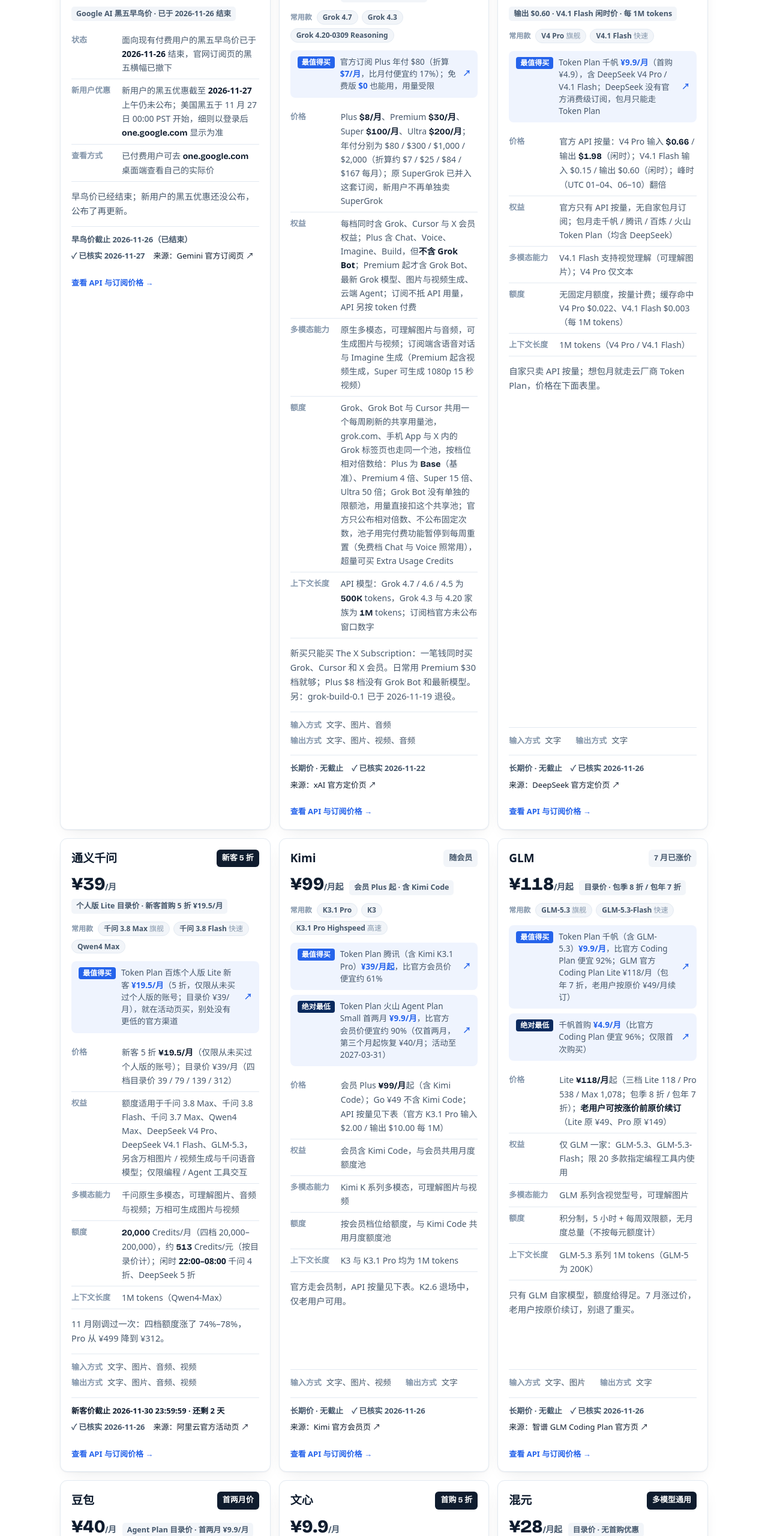
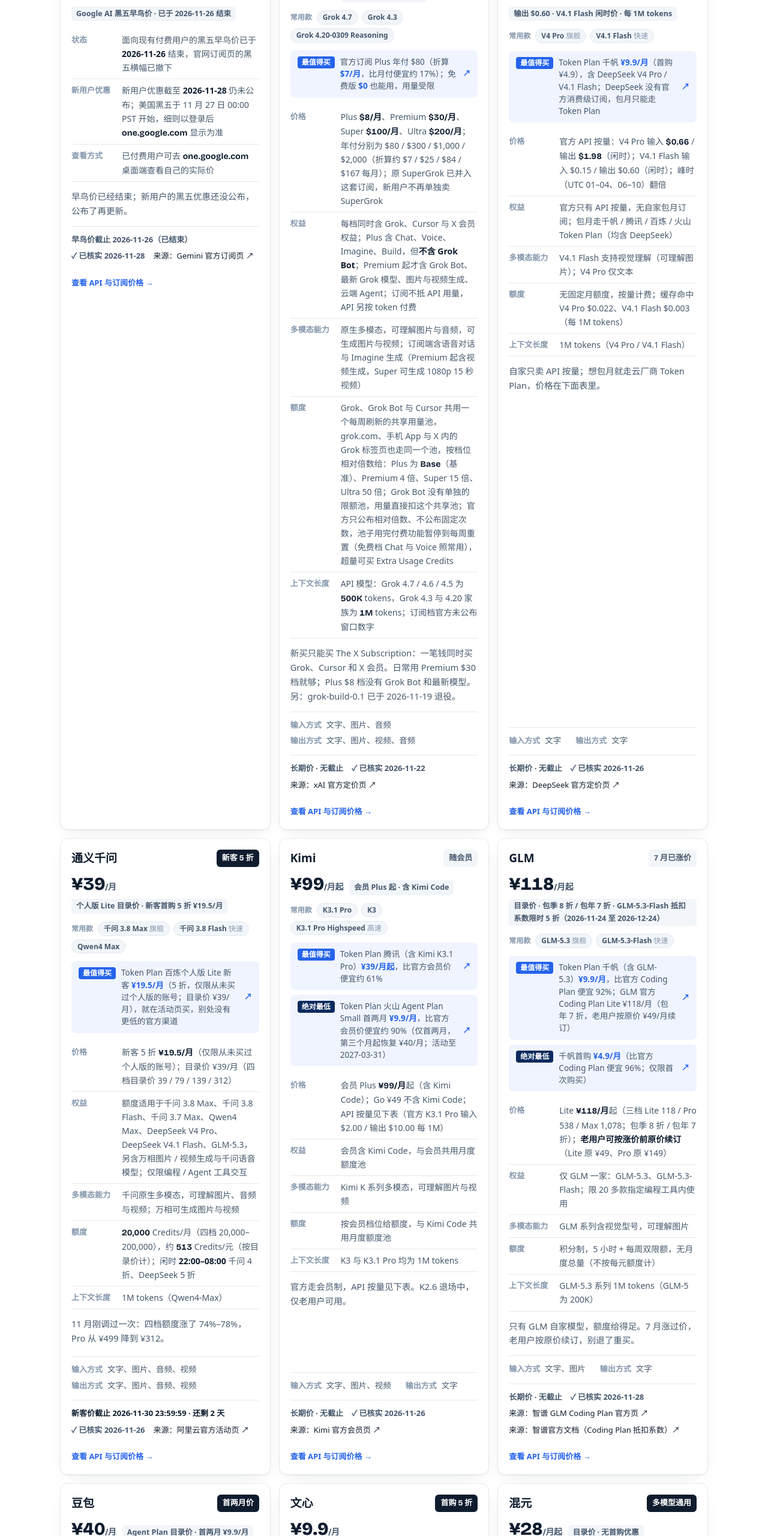
Before and after one commit to didixyy/droptoken, a plain HTML site: page index.html in a window 1280 px wide. Shown: the part 2320-4880 px from the top of the page at 60% size. Drawn offline with Linux system fonts and the light colour scheme.

Commit message:
更新 GLM-5.3-Flash 限时 5 折（11-24 至 12-24）与 Gemini 黑五说明（核实 2026-11-28）

```diff
--- a/index.html
+++ b/index.html
@@ -1398,13 +1398,13 @@
               </div>
               <dl class="specs">
                 <div class="row spec-price"><dt>状态</dt><dd>面向现有付费用户的黑五早鸟价已于 <b>2026-11-26</b> 结束，官网订阅页的黑五横幅已撤下</dd></div>
-                <div class="row"><dt>新用户优惠</dt><dd>新用户的黑五优惠截至 <b>2026-11-27</b> 上午仍未公布；美国黑五于 11 月 27 日 00:00 PST 开始，细则以登录后 <span class="mono">one.google.com</span> 显示为准</dd></div>
+                <div class="row"><dt>新用户优惠</dt><dd>新用户优惠截至 <b>2026-11-28</b> 仍未公布；美国黑五于 11 月 27 日 00:00 PST 开始，细则以登录后 <span class="mono">one.google.com</span> 显示为准</dd></div>
                 <div class="row"><dt>查看方式</dt><dd>已付费用户可去 <span class="mono">one.google.com</span> 桌面端查看自己的实际价</dd></div>
               </dl>
               <p class="take">早鸟价已经结束；新用户的黑五优惠还没公布，公布了再更新。</p>
               <div class="card-foot">
                 <span class="deadline" data-deadline-text>早鸟价截止 2026-11-26</span>
-                <span class="verified">✓ 已核实 2026-11-27</span>
+                <span class="verified">✓ 已核实 2026-11-28</span>
                 <a href="https://gemini.google/subscriptions/" target="_blank" rel="noopener">来源：Gemini 官方订阅页 ↗</a>
               </div>
             </article>
@@ -2014,7 +2014,7 @@
               </div>
               <div class="price-row">
                 <span class="price-now">¥118<small>/月起</small></span>
-                <span class="price-basis flat">目录价 · 包季 8 折 / 包年 7 折</span>
+                <span class="price-basis flat">目录价 · 包季 8 折 / 包年 7 折 · GLM-5.3-Flash 抵扣系数限时 5 折（2026-11-24 至 2026-12-24）</span>
               </div>
               <div class="models"><span class="models-label">常用款</span><a class="mpill" href="https://chatglm.cn" target="_blank" rel="noopener">GLM-5.3 <em>旗舰</em></a><a class="mpill" href="https://chatglm.cn" target="_blank" rel="noopener">GLM-5.3-Flash <em>快速</em></a></div>
               <div class="lowest-stack"><a class="lowest" href="https://cloud.baidu.com/product/codingplan.html" target="_blank" rel="noopener"><span class="low-tag">最值得买</span><span>Token Plan 千帆（含 GLM-5.3）<b>¥9.9/月</b>，比官方 Coding Plan 便宜 92%；GLM 官方 Coding Plan Lite ¥118/月（包年 7 折，老用户按原价 ¥49/月续订）</span></a><a class="lowest" href="https://cloud.baidu.com/product/codingplan.html" target="_blank" rel="noopener"><span class="low-tag abs">绝对最低</span><span>千帆首购 <b>¥4.9/月</b>（比官方 Coding Plan 便宜 96%；仅限首次购买）</span></a></div>
@@ -2029,8 +2029,9 @@
               <div class="io"><span class="io-item"><span class="io-k">输入方式</span><span>文字、图片</span></span><span class="io-item"><span class="io-k">输出方式</span><span>文字</span></span></div>
               <div class="card-foot">
                 <span class="deadline">长期价 · 无截止</span>
-                <span class="verified">✓ 已核实 2026-11-26</span>
+                <span class="verified">✓ 已核实 2026-11-28</span>
                 <a href="https://bigmodel.cn/glm-coding" target="_blank" rel="noopener">来源：智谱 GLM Coding Plan 官方页 ↗</a>
+                <a href="https://docs.z.ai/devpack/overview" target="_blank" rel="noopener">来源：智谱官方文档（Coding Plan 抵扣系数）↗</a>
               </div>
             </article>
           </div>
@@ -2063,7 +2064,7 @@
                   <tr data-href="https://bigmodel.cn/glm-coding">
                   <td class="plat"><span class="ch">订阅</span>Coding Plan</td>
                   <td data-l="价格">Lite <span class="p">¥118/月</span> / Pro ¥538 / Max ¥1,078</td>
-                  <td class="meta" colspan="2"><span class="basis">包月 · 包季 8 折 / 包年 7 折</span><span class="dets"><span class="det"><b>续费</b>老用户按原价续订：Lite ¥49、Pro ¥149</span><span class="det"><b>额度</b>积分制，5 小时 + 每周双限额，无月度总量</span><span class="det"><b>范围</b>仅 GLM-5.3 / GLM-5.3-Flash，限 20 多款指定编程工具内使用</span><span class="det"><b>上下文</b>1M tokens（GLM-5.3 系列）</span><span class="det"><b>包含</b>GLM-5.3、GLM-5.3-Flash</span></span></td>
+                  <td class="meta" colspan="2"><span class="basis">包月 · 包季 8 折 / 包年 7 折</span><span class="dets"><span class="det"><b>续费</b>老用户按原价续订：Lite ¥49、Pro ¥149</span><span class="det"><b>额度</b>积分制，5 小时 + 每周双限额，无月度总量</span><span class="det"><b>范围</b>仅 GLM-5.3 / GLM-5.3-Flash，限 20 多款指定编程工具内使用</span><span class="det"><b>上下文</b>1M tokens（GLM-5.3 系列）</span><span class="det"><b>包含</b>GLM-5.3、GLM-5.3-Flash</span><span class="det"><b>限时活动</b>GLM-5.3-Flash 抵扣系数 5 折（2026-11-24 至 2026-12-24，Lite / Pro / Max 三档均适用）：输入 2.3→1.15、缓存命中 0.56→0.28、输出 8→4，同等积分可用量翻倍</span></span></td>
                 </tr>
                   <tr class="subgrp"><td colspan="4"><span class="subgrp-name">Token Plan</span></td></tr>
                   <tr data-href="https://cloud.baidu.com/product/codingplan.html">
```
